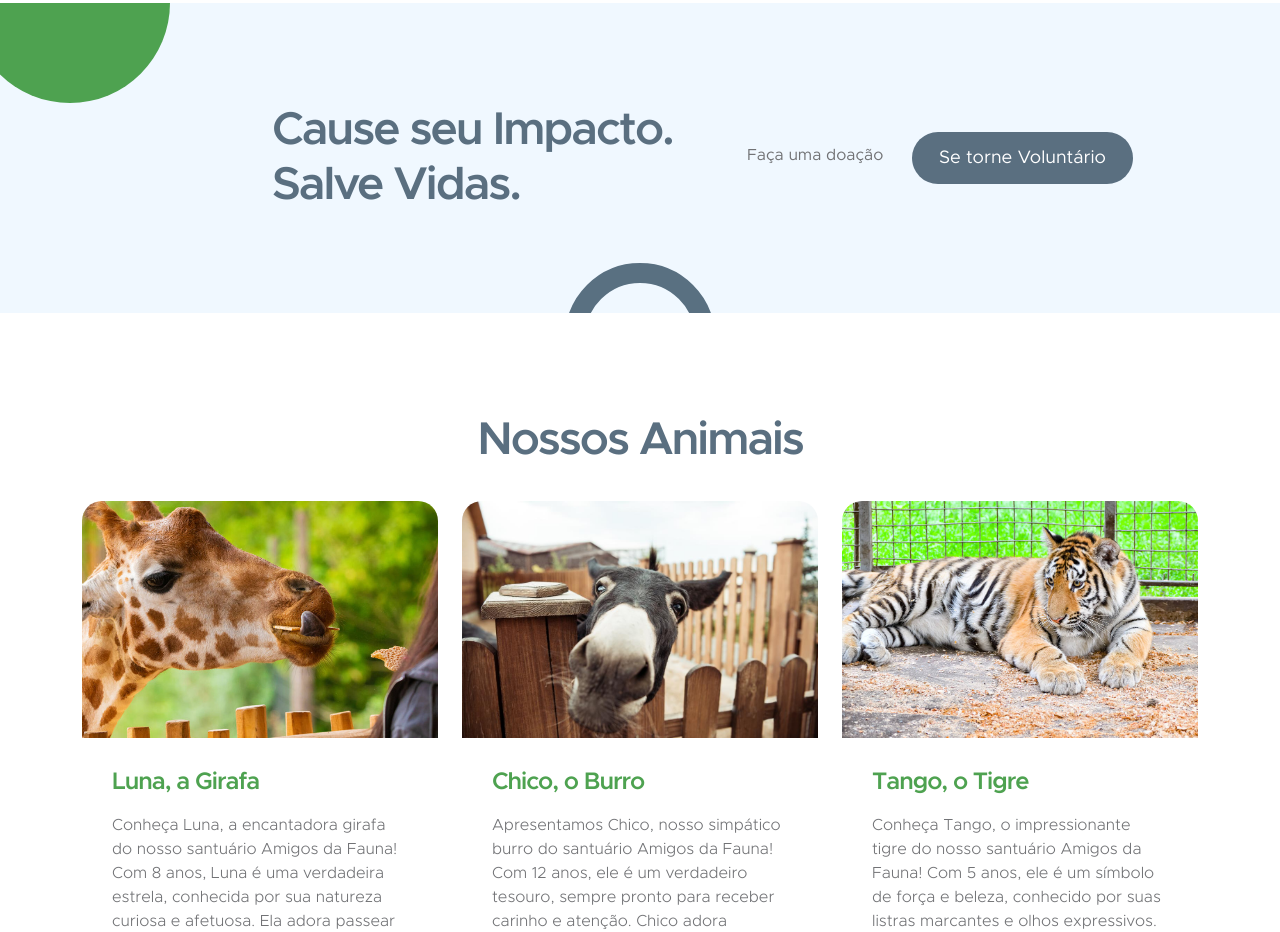
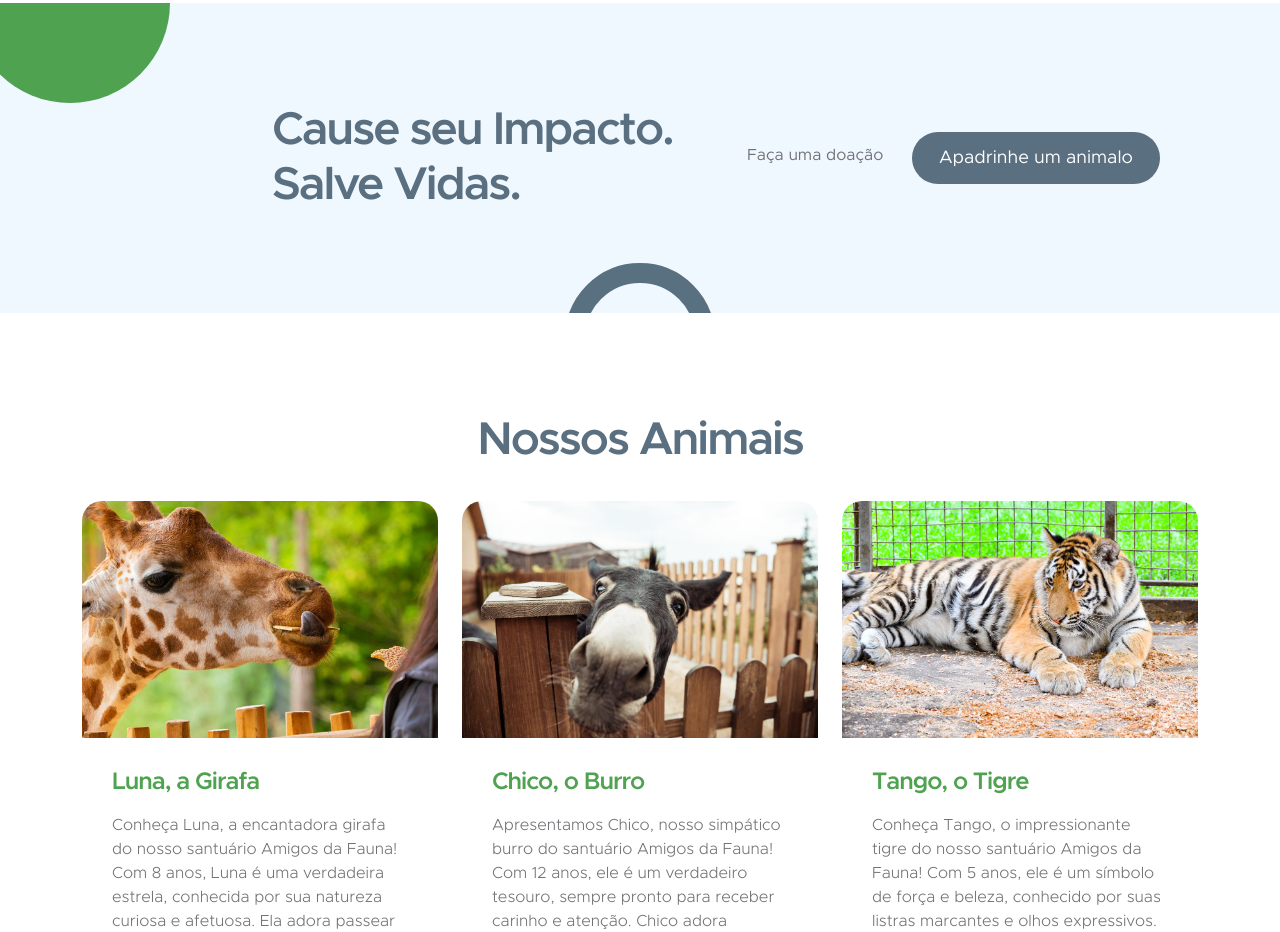
Before and after one commit to giovannapaulo/ProjetodeExtensao2, a plain HTML site: page index.html in a window 1280 px wide. Shown: the part 3140-4072 px from the top of the page. Drawn offline with Linux system fonts and the light colour scheme.

Commit message:
Update index.html

```diff
--- a/index.html
+++ b/index.html
@@ -359,7 +359,7 @@
                         <div class="col-lg-5 col-12">
                             <a href="#" class="me-4">Faça uma doação</a>
 
-                            <a href="#section_4" class="custom-btn btn smoothscroll">Se torne Voluntário</a>
+                            <a href="html.index" class="custom-btn btn smoothscroll">Apadrinhe um animalo</a>
                         </div>
 
                     </div>
```
